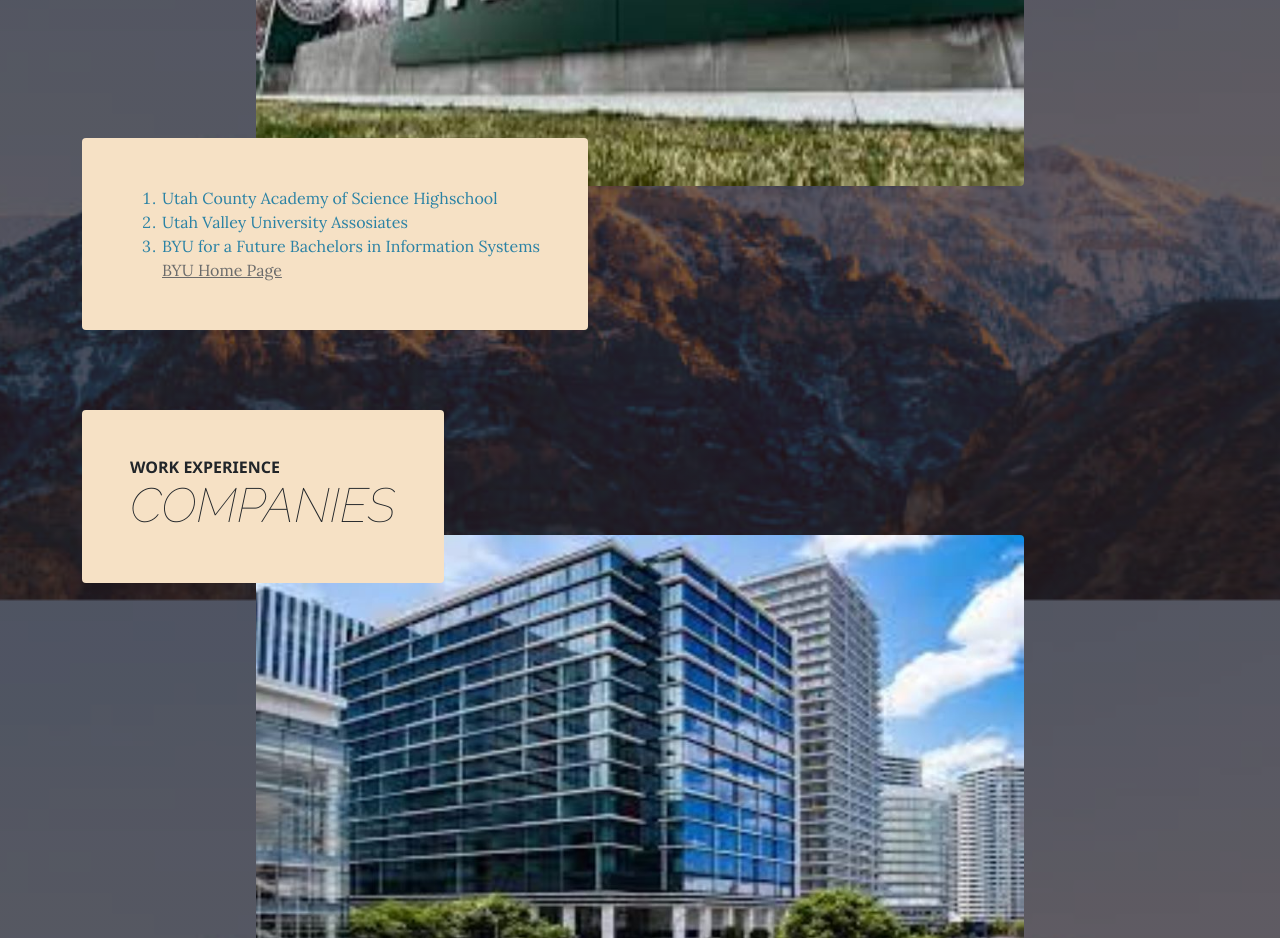
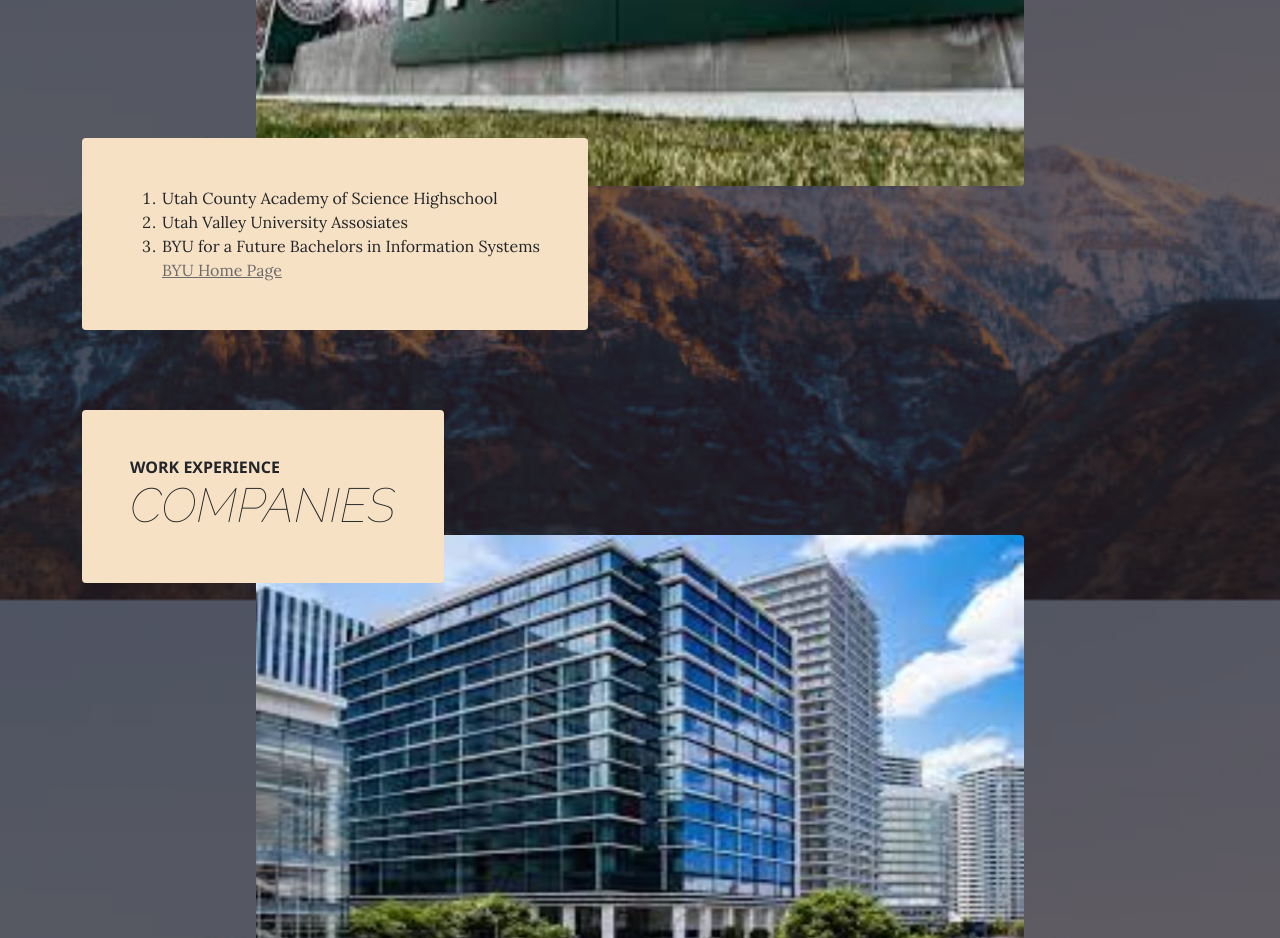
Before and after one commit to invisibleyeti99/Project, a plain HTML site: page html/products.html in a window 1280 px wide. Shown: the part 1000-1938 px from the top of the page. Drawn offline with nearby package versions, Linux system fonts and the light colour scheme; files whose address does not match are found by name.

Commit message:
Update products.html

```diff
--- a/html/products.html
+++ b/html/products.html
@@ -60,7 +60,7 @@
                     <!--My customized pictures-->
                     <img  class="product-item-img mx-auto d-flex rounded img-fluid mb-3 mb-lg-0 " src="../images/UVU.jpg" alt="../images/BYU.jpg" />
                     <div class="product-item-description d-flex me-auto">
-                        <div class="bg-faded p-5 rounded lightblue">
+                        <div class="bg-faded p-5 rounded">
                             <!--In all of my lists and ordered lists I overrid the color of the text from black into a light blue-->
                             <ol class="mb-0">
                                 <li>Utah County Academy of Science Highschool</li>
```
